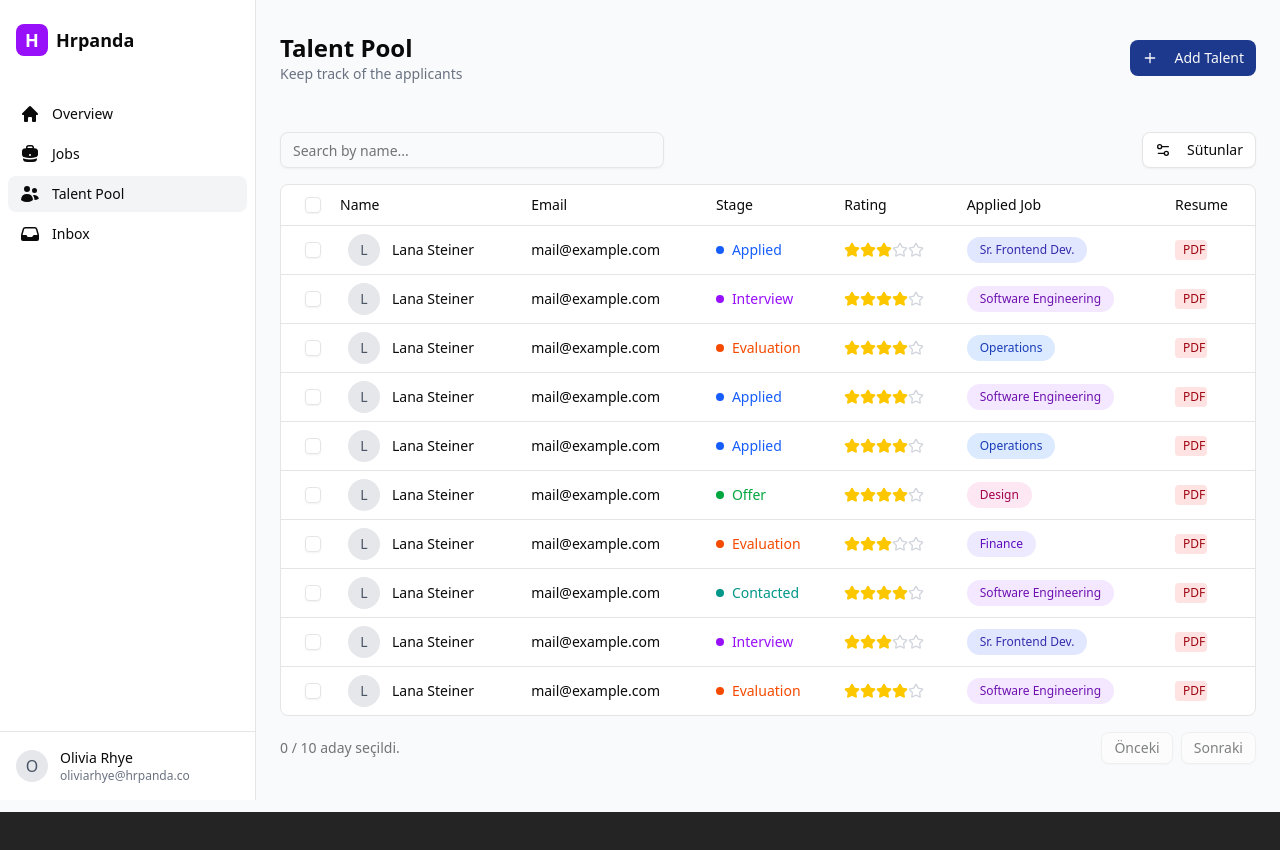
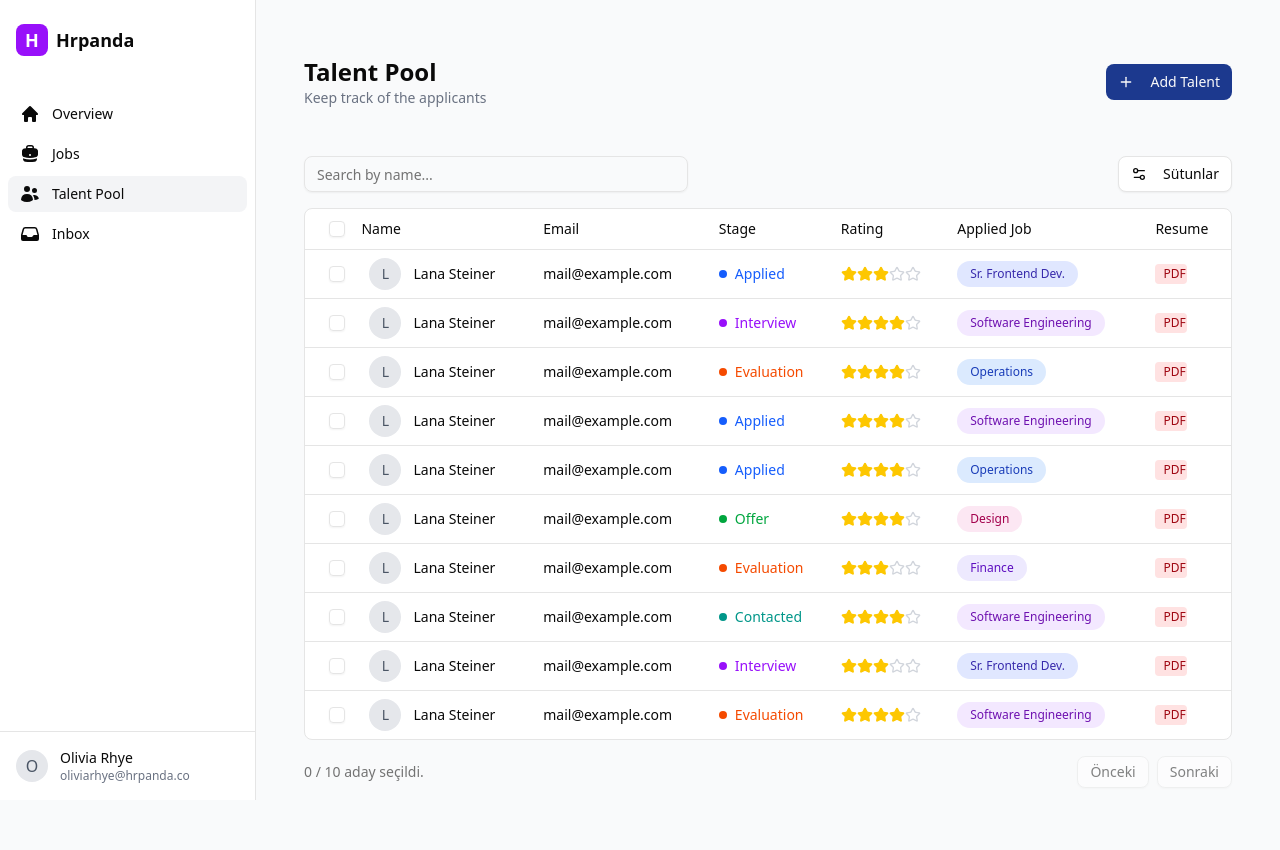
Before and after one commit to berkanyldrim/talent-pool, a React (Vite) app: page / in a window 1280 px wide. Shown: the top 850 px of the page. Before the commit the page ends 812 px from the top, so only its background shows below. Built offline with nearby package versions, Linux system fonts and the light colour scheme.

Commit message:
chore: dashboard style changed

```diff
--- a/src/App.tsx
+++ b/src/App.tsx
@@ -7,8 +7,10 @@ import { applicants } from "./lib/data";
 function App() {
   return (
     <DashboardLayout>
-      <TalentPoolHeader />
-      <DataTable columns={columns} data={applicants} />
+      <div className="p-4 md:p-6">
+        <TalentPoolHeader />
+        <DataTable columns={columns} data={applicants} />
+      </div>
     </DashboardLayout>
   );
 }
```
